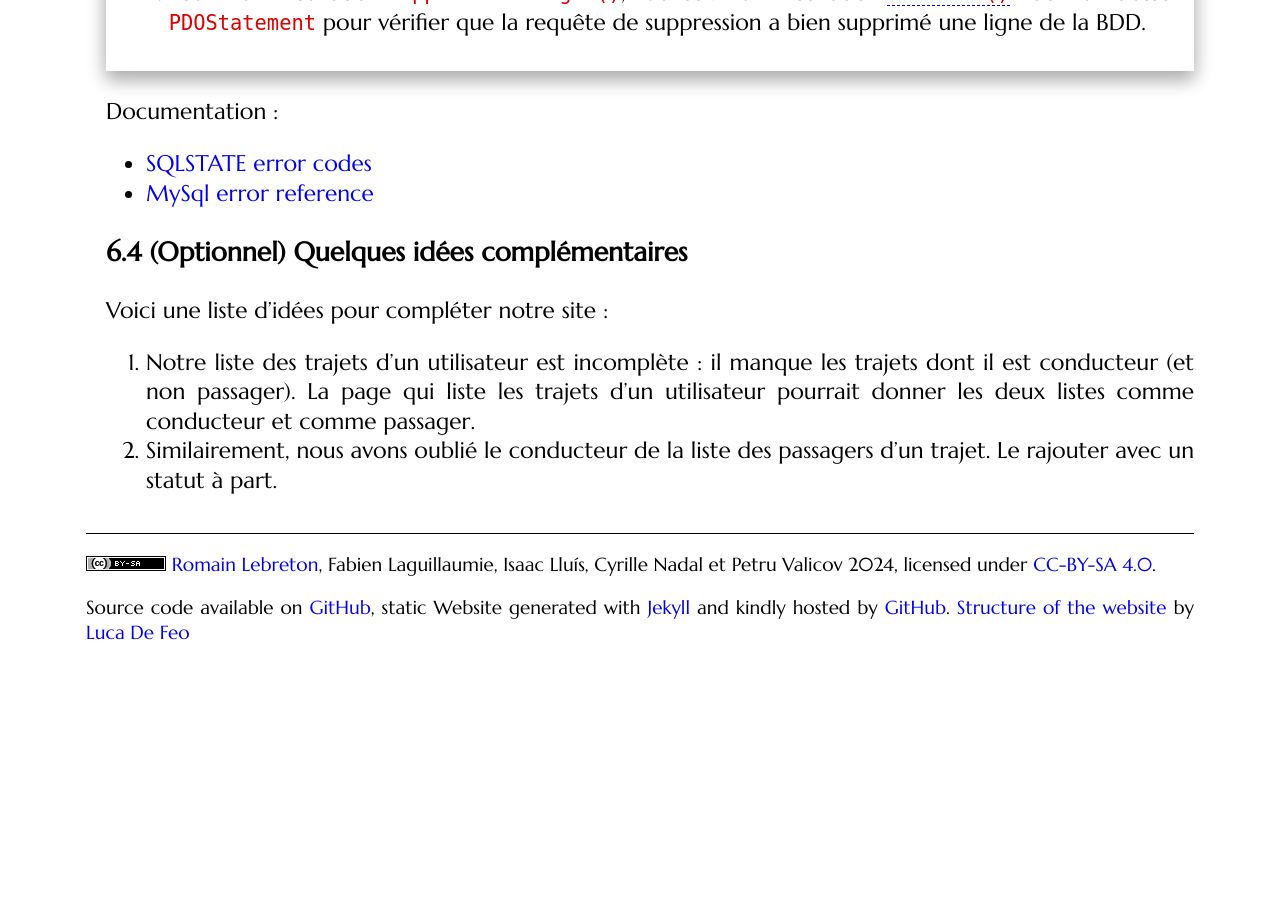
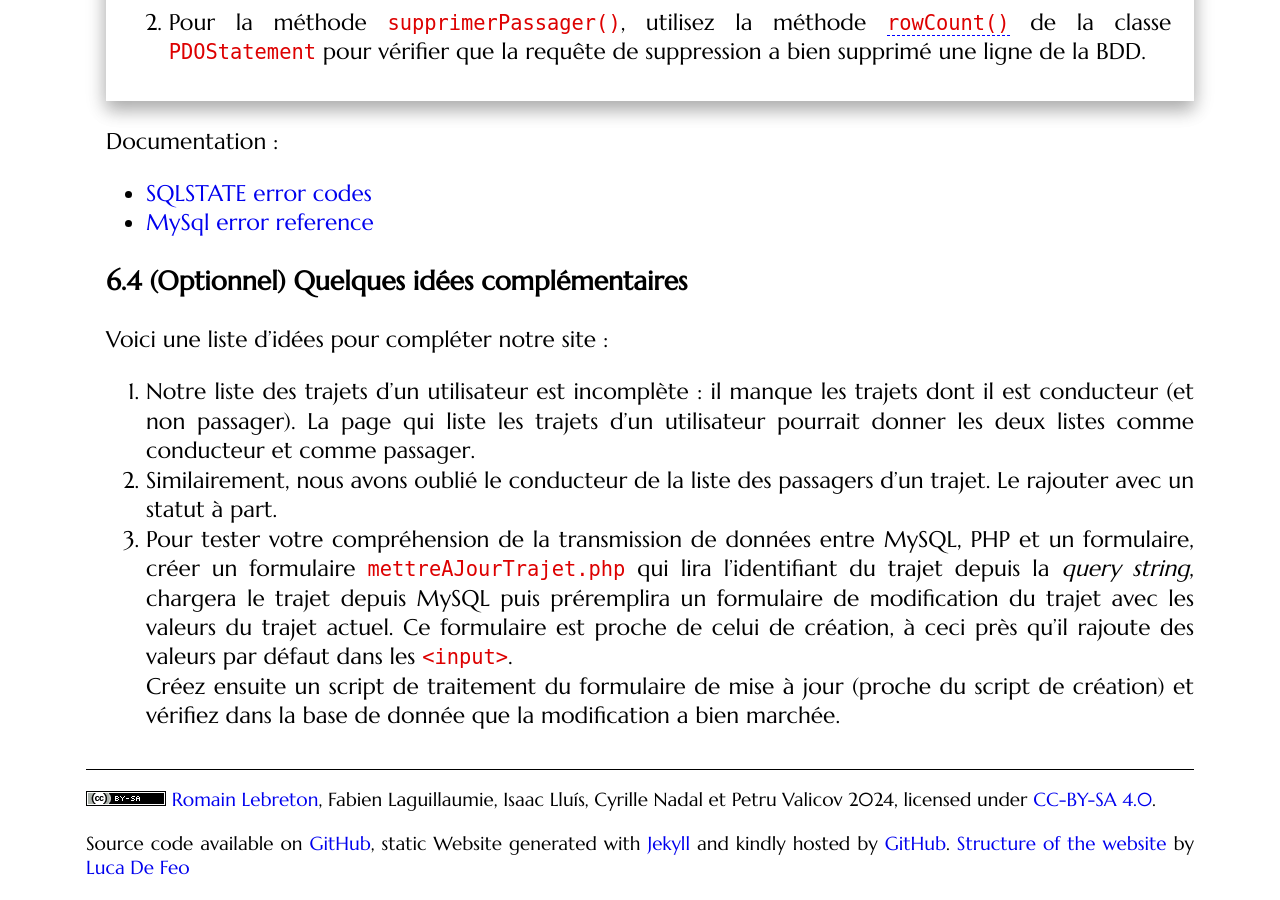
Before and after one commit to romainlebreton/R3.01-DeveloppementWeb, a Jekyll site: the page built from tutorials/tutorial3.md, in a window 1280 px wide and 900 px high, scrolled down 15581 px. Built offline with Jekyll 4.4.1, drawn with Linux system fonts in a browser that asks for light colours; some web fonts are replaced; before the commit the page ends 16245 px from its top, so only the background shows below that; some of the changed text lies outside the part shown.

Commit message:
Merge TD3

```diff
--- a/tutorials/tutorial3.md
+++ b/tutorials/tutorial3.md
@@ -370,9 +370,9 @@ Plutôt que le texte: "Reprendre les classes du TP précédent sur le covoiturag
 
 ### Création d'un trajet
 
-La création d'un trajet à partir d'un formulaire va nous permettre qu'un
-formulaire HTML, une classe PHP et une base de donnée ne stockent pas certaines
-données de la même façon.
+La création d'un trajet à partir d'un formulaire va nous permettre d'apprendre à
+gérer le fait qu'un formulaire HTML, une classe PHP et une base de donnée ne
+stockent pas certaines données de la même façon.
 
 <div class="exercise">
 
@@ -662,6 +662,14 @@ Voici une liste d'idées pour compléter notre site :
    comme passager.
 1. Similairement, nous avons oublié le conducteur de la liste des passagers d'un
    trajet. Le rajouter avec un statut à part.
-
+1. Pour tester votre compréhension de la transmission de données entre MySQL,
+   PHP et un formulaire, créer un formulaire `mettreAJourTrajet.php` qui lira
+   l'identifiant du trajet depuis la *query string*, chargera le trajet depuis
+   MySQL puis préremplira un formulaire de modification du trajet avec les
+   valeurs du trajet actuel. Ce formulaire est proche de celui de création, à
+   ceci près qu'il rajoute des valeurs par défaut dans les `<input>`.
+   Créez ensuite un script de traitement du formulaire de mise à jour (proche du
+   script de création) et vérifiez dans la base de donnée que la modification a
+   bien marchée.
 <!-- 1. Vous pouvez aussi éventuellement mettre en place des `trigger` dans votre SQL
    pour gérer le nombre de passagers par véhicule ... -->
```
